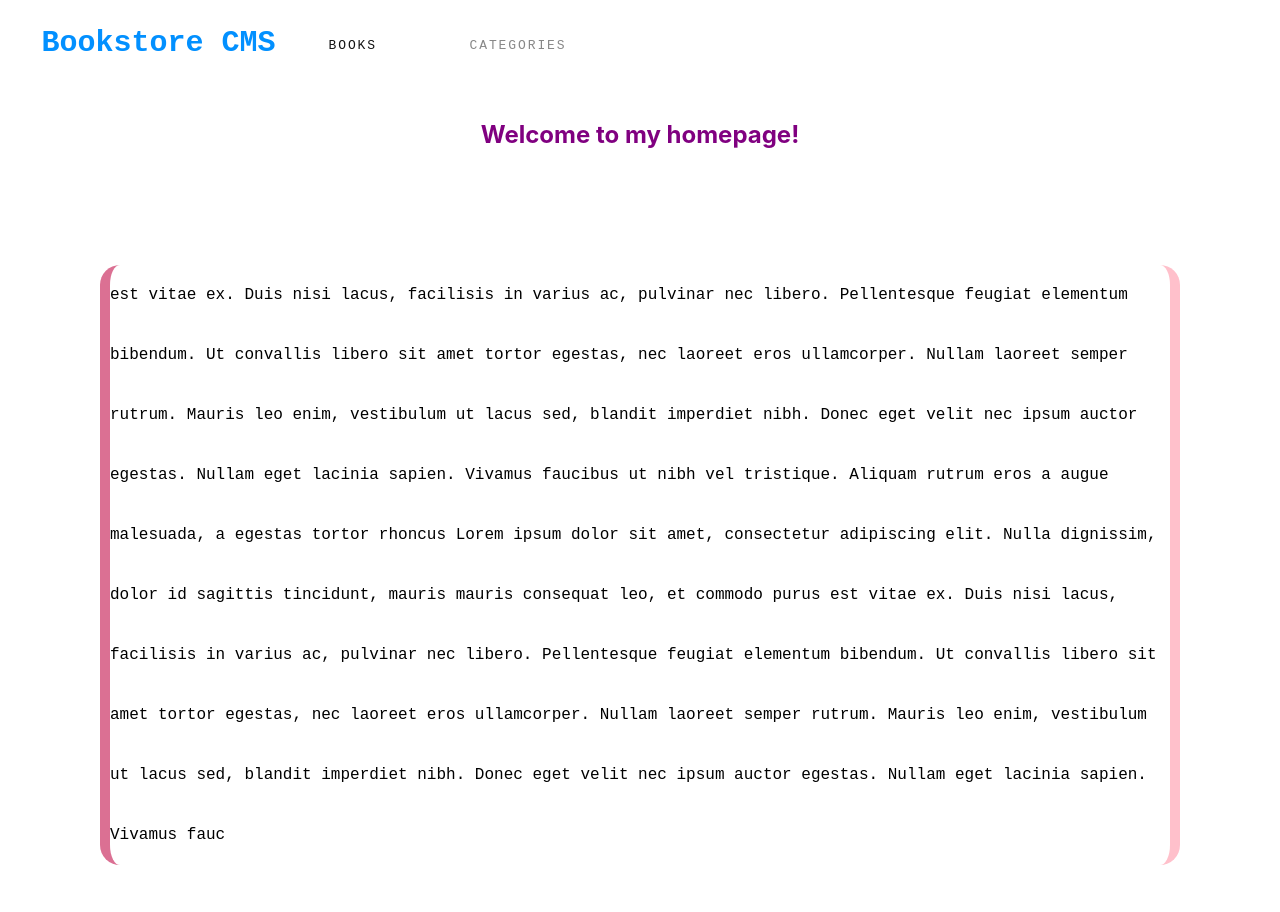
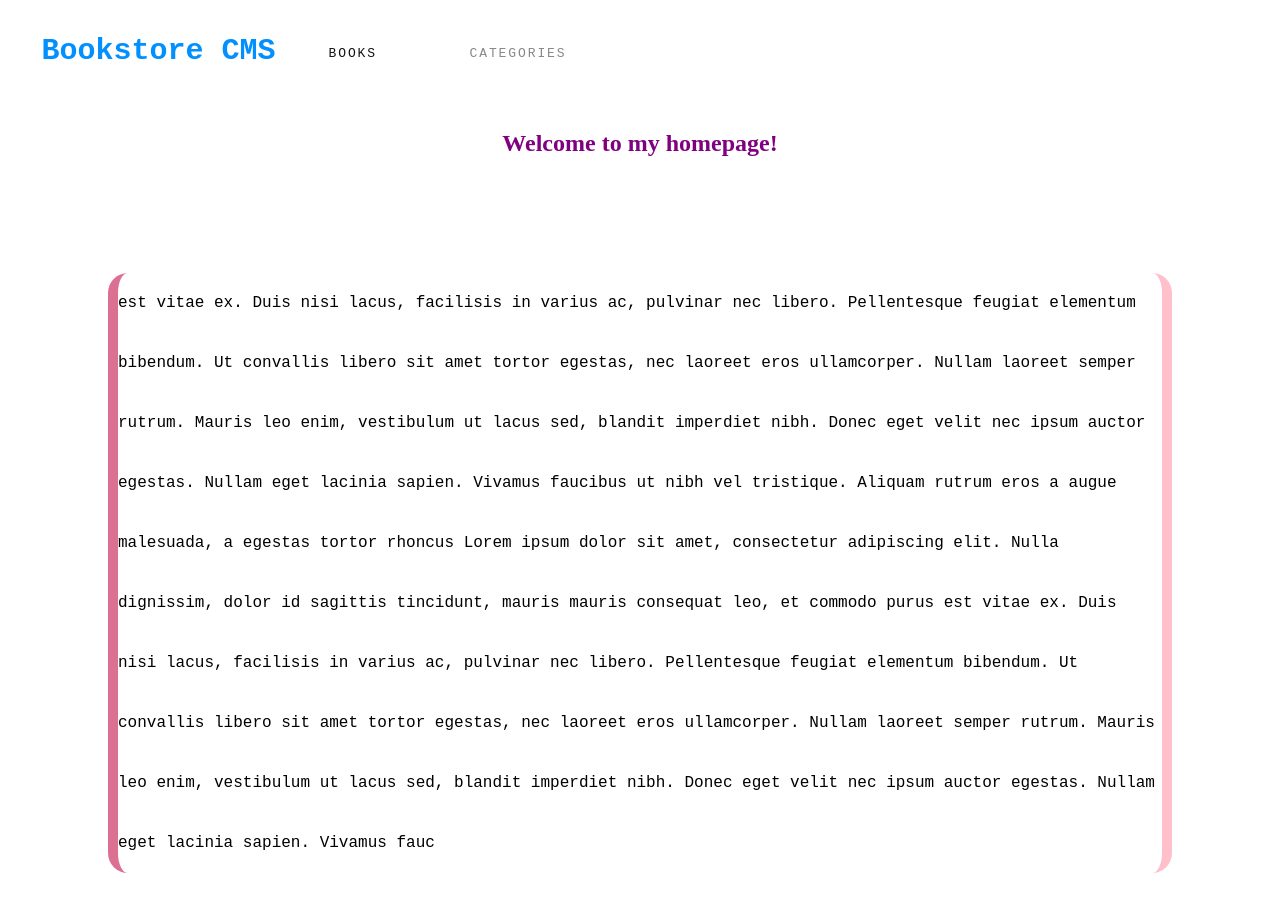
Before and after one commit to osbentech/my-BookStore, a React (Create React App) app: page / in a window 1280 px wide. Shown: the top 912 px of the page. Built offline with nearby package versions, Linux system fonts and the light colour scheme.

Commit message:
Fix linters

```diff
--- a/src/App.css
+++ b/src/App.css
@@ -32,6 +32,7 @@
   from {
     transform: rotate(0deg);
   }
+
   to {
     transform: rotate(360deg);
   }
--- a/src/index.css
+++ b/src/index.css
@@ -1,12 +1,3 @@
-body {
-  margin: 0;
-  font-family: -apple-system, BlinkMacSystemFont, 'Segoe UI', 'Roboto', 'Oxygen',
-    'Ubuntu', 'Cantarell', 'Fira Sans', 'Droid Sans', 'Helvetica Neue',
-    sans-serif;
-  -webkit-font-smoothing: antialiased;
-  -moz-osx-font-smoothing: grayscale;
-}
-
 code {
   font-family: source-code-pro, Menlo, Monaco, Consolas, 'Courier New',
     monospace;
```
Also changed, not shown: src/Home.css (line endings or trailing spaces), src/components/Book.css (line endings or trailing spaces), src/components/Header.css (line endings or trailing spaces), src/components/InputBook.css (line endings or trailing spaces).
